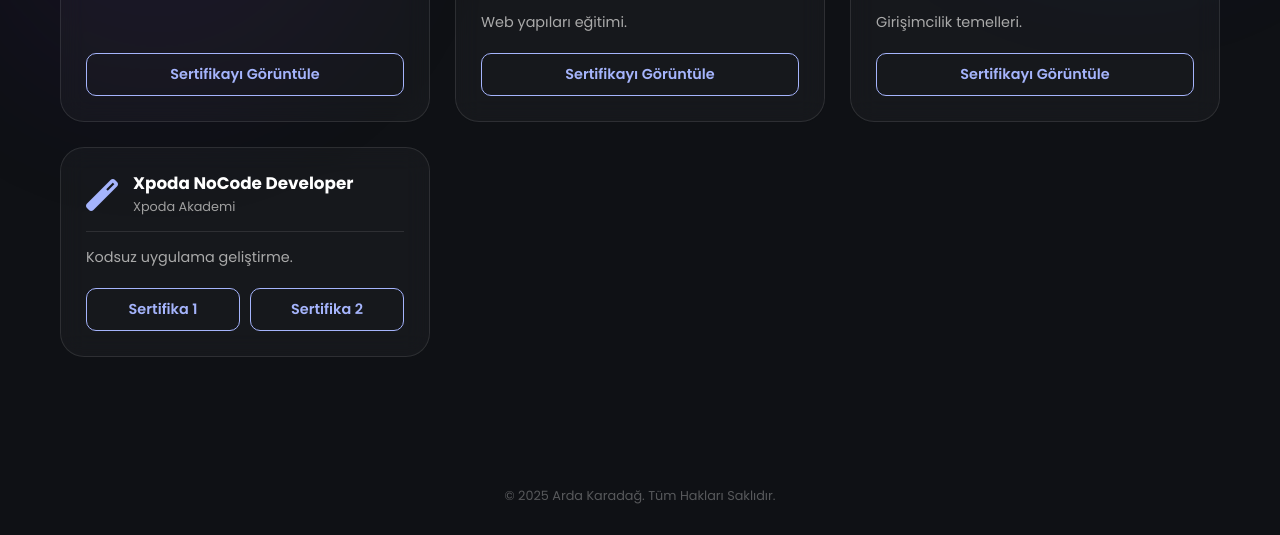
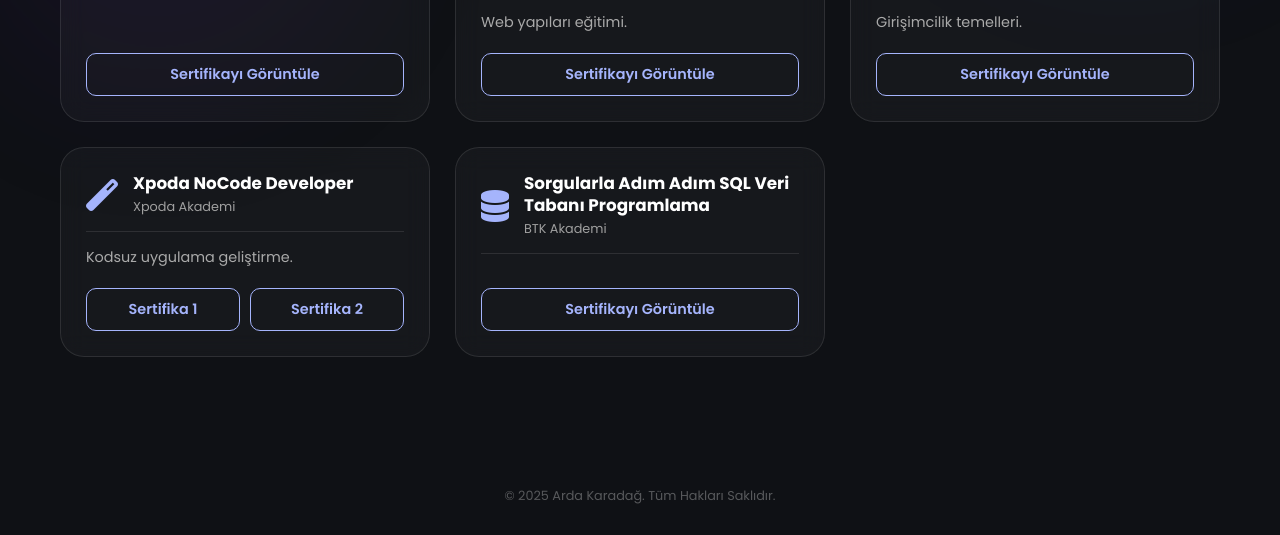
Before and after one commit to ArdaKaradag36/ArdaKaradag36.github.io, a plain HTML site: page sertifikalar.html in a window 1280 px wide. Shown: the part 519-1054 px from the top of the page. Drawn offline with Linux system fonts and the light colour scheme.

Commit message:
Yeni SQL sertifika eklendi

```diff
--- a/sertifikalar.html
+++ b/sertifikalar.html
@@ -108,6 +108,17 @@
                     <a href="assets/xpoda1.pdf" target="_blank" class="cert-btn">Sertifika 2</a>
                 </div>
             </div>
+
+            <div class="glass-card cert-card">
+                <div class="cert-header">
+                    <i class="fas fa-database cert-icon"></i>
+                    <div>
+                        <h4>Sorgularla Adım Adım SQL Veri Tabanı Programlama</h4>
+                        <span class="cert-source">BTK Akademi</span>
+                    </div>
+                </div>
+                <a href="assets/adimadimsql.pdf" target="_blank" class="cert-btn">Sertifikayı Görüntüle</a>
+            </div>
         </div>
     </div>
 
```
Also changed, not shown: 1 other file.
